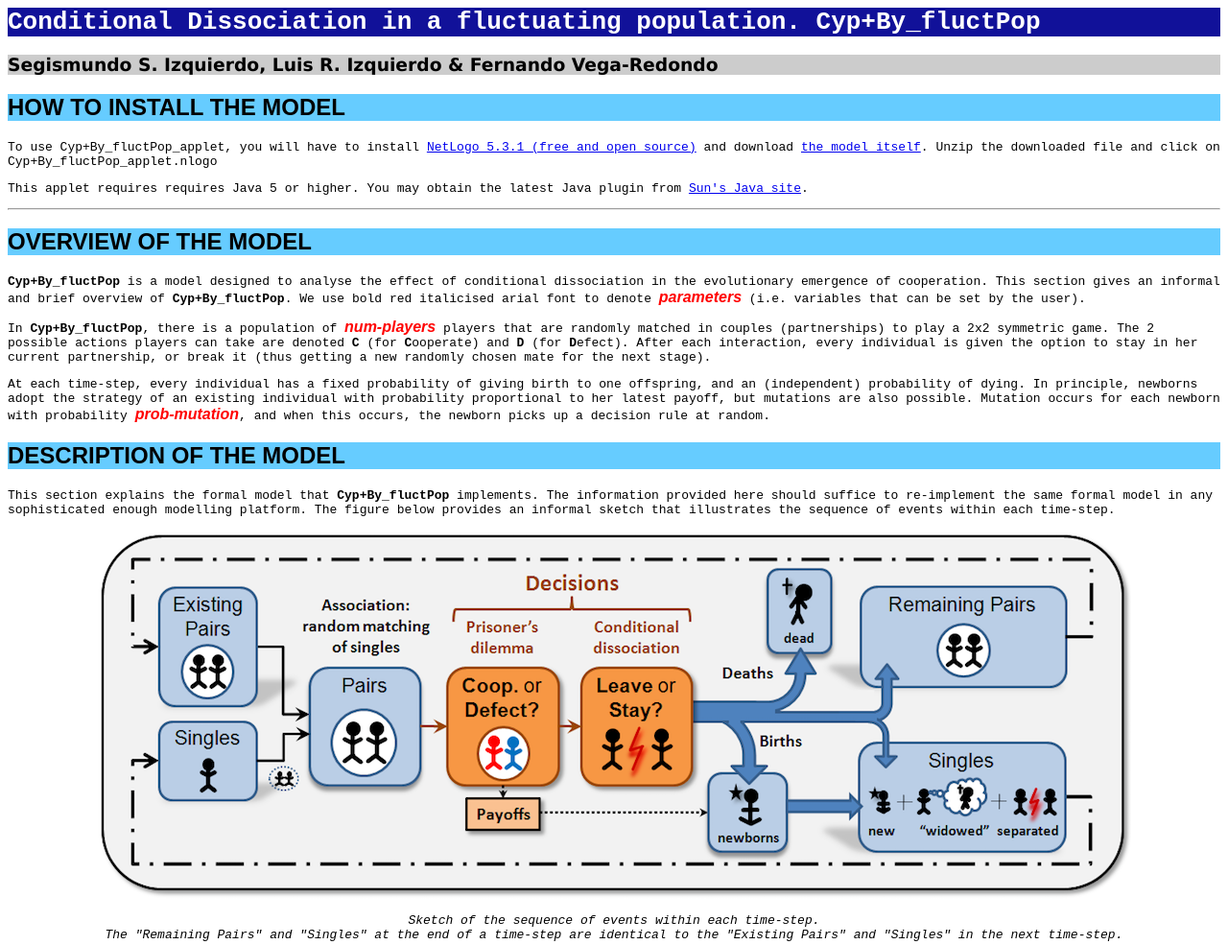
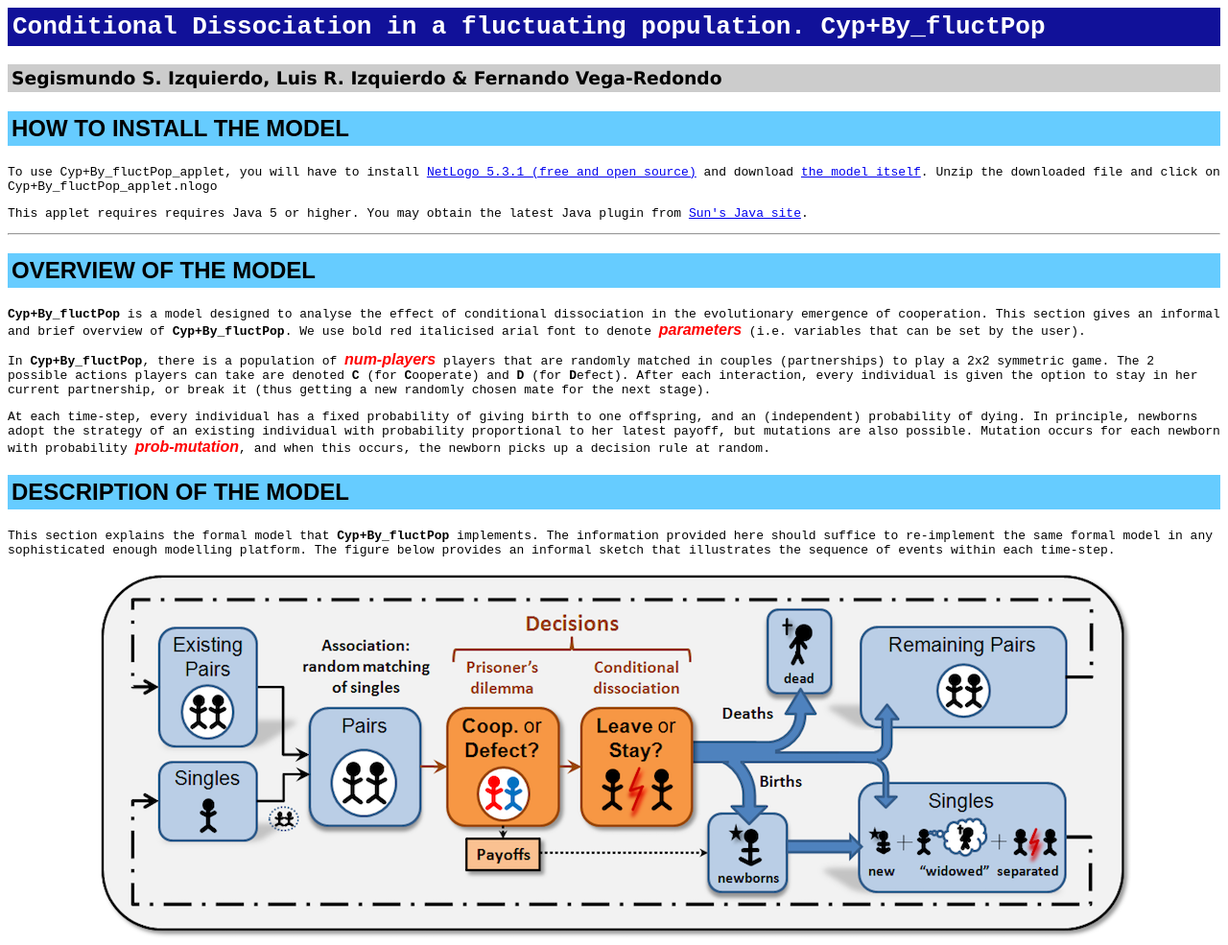
Before and after one commit to luis-r-izquierdo/Cyp-By_fluctPop, a plain HTML site: page index.html in a window 1280 px wide. Shown: the top 985 px of the page at 96% size. Drawn offline with Linux system fonts and the light colour scheme.

Commit message:
added padding

```diff
--- a/index.html
+++ b/index.html
@@ -17,20 +17,23 @@
       H1 {
          BACKGROUND-COLOR: #111199;
          color: #ffffff;
-         font-family: monospace
+         font-family: monospace;
+         padding: 5px;
       }
    </STYLE>
    <STYLE type="text/css">
       H2 {
          BACKGROUND-COLOR: #66ccff;
-         font-family: arial
+         font-family: arial;
+         padding: 4px;
       }
    </STYLE>
    <STYLE type="text/css">
       H3 {
          BACKGROUND-COLOR: #cccccc;
          font-family: verdana;
-         font-weight: bold
+         font-weight: bold;
+         padding: 4px;
       }
    </STYLE>
    <STYLE type="text/css">
```
